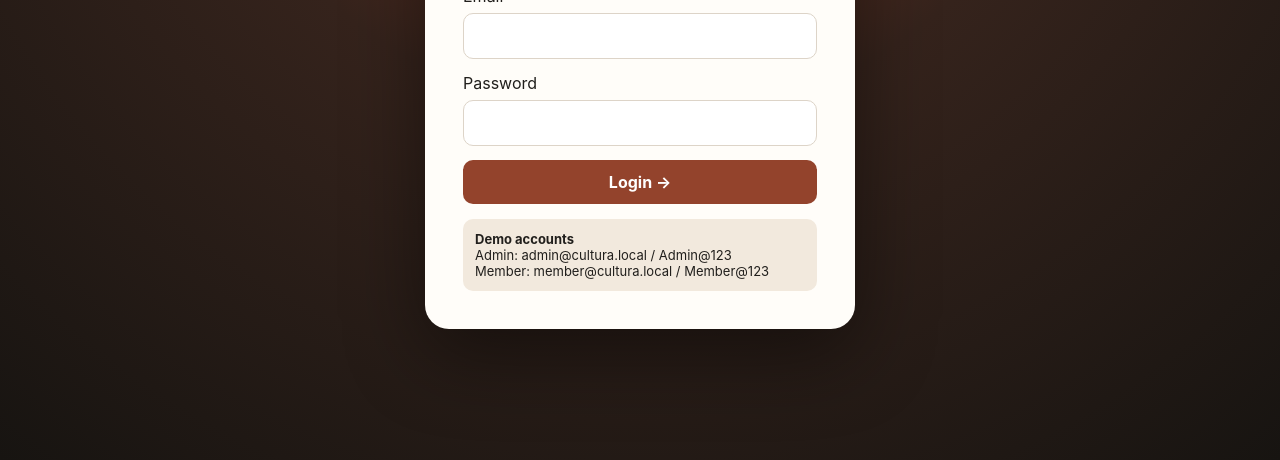
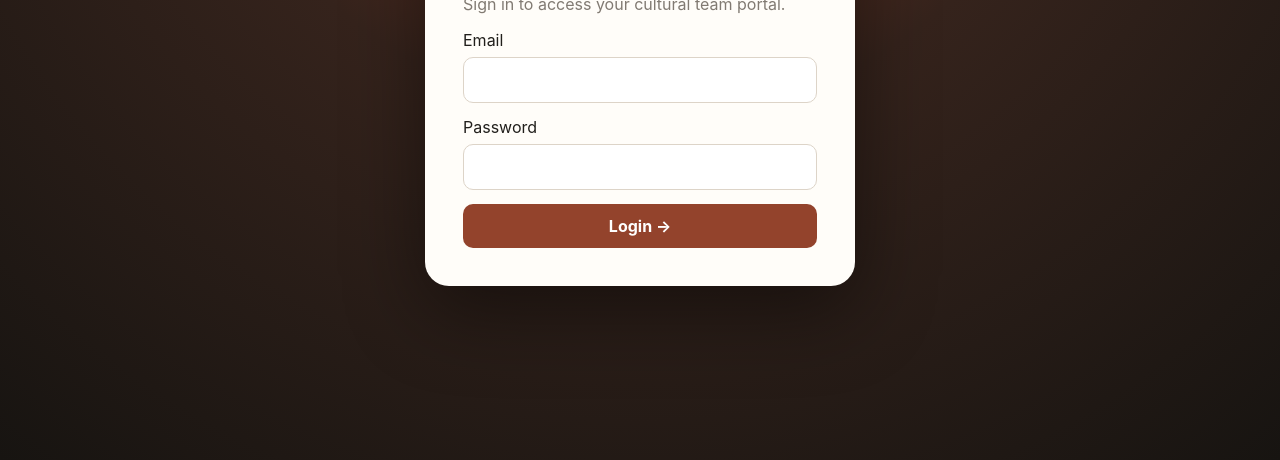
Before and after one commit to Cubic64/cultural, a plain HTML site: page frontend/index.html in a window 1280 px wide. Shown: the part 340-800 px from the top of the page. Drawn offline with Linux system fonts and the light colour scheme.

Commit message:
Update index.html

```diff
--- a/frontend/index.html
+++ b/frontend/index.html
@@ -36,7 +36,6 @@ button,input,select,textarea{font:inherit}button{cursor:pointer}.hidden{display:
 <label class="field">Email<input id="loginEmail" type="email" required></label>
 <label class="field">Password<input id="loginPassword" type="password" required></label>
 <button class="btn accent full">Login →</button>
-<div class="demo"><b>Demo accounts</b><br>Admin: admin@cultura.local / Admin@123<br>Member: member@cultura.local / Member@123</div>
 </form></div>
 <div id="app" class="app hidden">
 <header class="top"><div class="logo">CULTURA <span>TEAM</span></div><nav><button onclick="showPage('home')">Home</button><button onclick="showPage('calendar')">Calendar</button><button onclick="showPage('profile')">Profile</button><div class="avatar" id="avatar">C</div><button onclick="logout()">Logout</button></nav></header>
```
